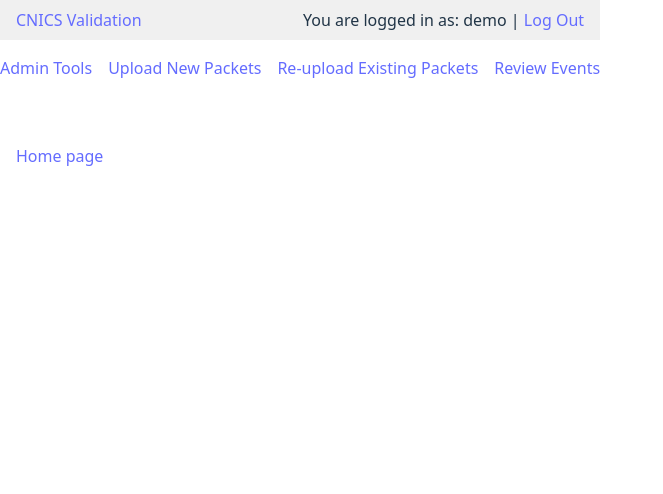
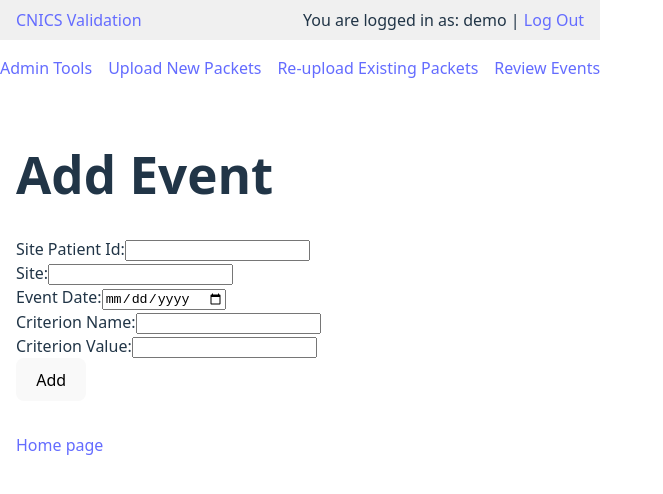
Before and after one commit to Rednitas10/mci-master, a React (Vite) app in the folder frontend/: page /events/add in a window 1280 px wide. Shown: the top 494 px of the page, without its empty margins (0-663 px from the left). Built offline with nearby package versions, Linux system fonts and the light colour scheme.

Commit message:
Add remaining Event pages

```diff
--- a/frontend/src/App.jsx
+++ b/frontend/src/App.jsx
@@ -2,6 +2,14 @@ import { BrowserRouter as Router, Route, Routes } from 'react-router-dom'
 import BaseLayout from './components/BaseLayout'
 import Home from './pages/Home'
 import EventIndex from './pages/EventIndex'
+import EventAdd from './pages/EventAdd'
+import EventAddMany from './pages/EventAddMany'
+import EventAssignMany from './pages/EventAssignMany'
+import EventUpload from './pages/EventUpload'
+import EventReview from './pages/EventReview'
+import EventScreen from './pages/EventScreen'
+import EventScrub from './pages/EventScrub'
+import EventViewAll from './pages/EventViewAll'
 
 function App() {
   const auth = { admin: true, uploader: true, reviewer: true, username: 'demo' }
@@ -12,6 +20,14 @@ function App() {
         <Routes>
           <Route path="/" element={<Home />} />
           <Route path="/events" element={<EventIndex />} />
+          <Route path="/events/add" element={<EventAdd />} />
+          <Route path="/events/addMany" element={<EventAddMany />} />
+          <Route path="/events/assignMany" element={<EventAssignMany />} />
+          <Route path="/events/upload" element={<EventUpload />} />
+          <Route path="/events/review" element={<EventReview />} />
+          <Route path="/events/screen" element={<EventScreen />} />
+          <Route path="/events/scrub" element={<EventScrub />} />
+          <Route path="/events/viewAll" element={<EventViewAll />} />
         </Routes>
       </BaseLayout>
     </Router>
--- /dev/null
+++ b/frontend/src/pages/EventAdd.jsx
@@ -0,0 +1,42 @@
+function EventAdd() {
+  return (
+    <div>
+      <h1>Add Event</h1>
+      <form>
+        <div>
+          <label>
+            Site Patient Id:
+            <input type="text" name="site_patient_id" />
+          </label>
+        </div>
+        <div>
+          <label>
+            Site:
+            <input type="text" name="site" />
+          </label>
+        </div>
+        <div>
+          <label>
+            Event Date:
+            <input type="date" name="event_date" />
+          </label>
+        </div>
+        <div>
+          <label>
+            Criterion Name:
+            <input type="text" name="criterion_name" />
+          </label>
+        </div>
+        <div>
+          <label>
+            Criterion Value:
+            <input type="text" name="criterion_value" />
+          </label>
+        </div>
+        <button type="submit">Add</button>
+      </form>
+    </div>
+  )
+}
+
+export default EventAdd
--- /dev/null
+++ b/frontend/src/pages/EventAddMany.jsx
@@ -0,0 +1,18 @@
+function EventAddMany() {
+  return (
+    <div>
+      <h1>Add Multiple Events</h1>
+      <form>
+        <div>
+          <label>
+            CSV File:
+            <input type="file" name="events_csv" />
+          </label>
+        </div>
+        <button type="submit">Add</button>
+      </form>
+    </div>
+  )
+}
+
+export default EventAddMany
--- /dev/null
+++ b/frontend/src/pages/EventAssignMany.jsx
@@ -0,0 +1,10 @@
+function EventAssignMany() {
+  return (
+    <div>
+      <h1>Assign Charts</h1>
+      <p>This page will allow assigning many events to a reviewer.</p>
+    </div>
+  )
+}
+
+export default EventAssignMany
--- /dev/null
+++ b/frontend/src/pages/EventReview.jsx
@@ -0,0 +1,10 @@
+function EventReview() {
+  return (
+    <div>
+      <h1>Review Events</h1>
+      <p>This page will list events needing review.</p>
+    </div>
+  )
+}
+
+export default EventReview
--- /dev/null
+++ b/frontend/src/pages/EventScreen.jsx
@@ -0,0 +1,10 @@
+function EventScreen() {
+  return (
+    <div>
+      <h1>Screen Event</h1>
+      <p>This page will allow screening an individual event.</p>
+    </div>
+  )
+}
+
+export default EventScreen
--- /dev/null
+++ b/frontend/src/pages/EventScrub.jsx
@@ -0,0 +1,10 @@
+function EventScrub() {
+  return (
+    <div>
+      <h1>Scrub Charts</h1>
+      <p>This page will allow uploading scrubbed charts.</p>
+    </div>
+  )
+}
+
+export default EventScrub
--- /dev/null
+++ b/frontend/src/pages/EventUpload.jsx
@@ -0,0 +1,18 @@
+function EventUpload() {
+  return (
+    <div>
+      <h1>Upload Event Packet</h1>
+      <form>
+        <div>
+          <label>
+            Event Packet File:
+            <input type="file" name="packet" />
+          </label>
+        </div>
+        <button type="submit">Upload</button>
+      </form>
+    </div>
+  )
+}
+
+export default EventUpload
--- /dev/null
+++ b/frontend/src/pages/EventViewAll.jsx
@@ -0,0 +1,10 @@
+function EventViewAll() {
+  return (
+    <div>
+      <h1>Events Summary</h1>
+      <p>This page will show all events for the patient.</p>
+    </div>
+  )
+}
+
+export default EventViewAll
```
Also changed, not shown: 1 other file (tests, documents, lock files or other folders).
